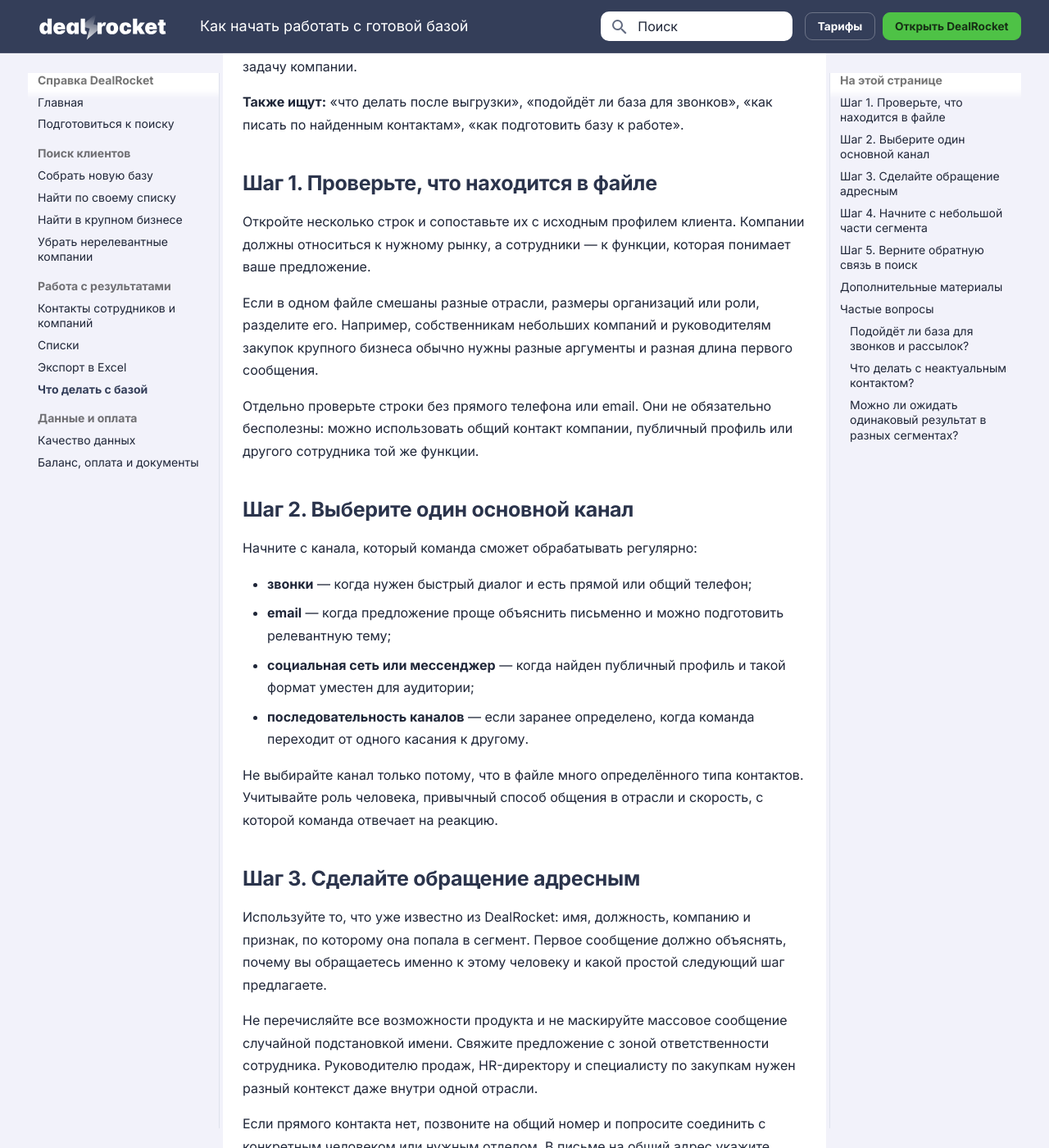
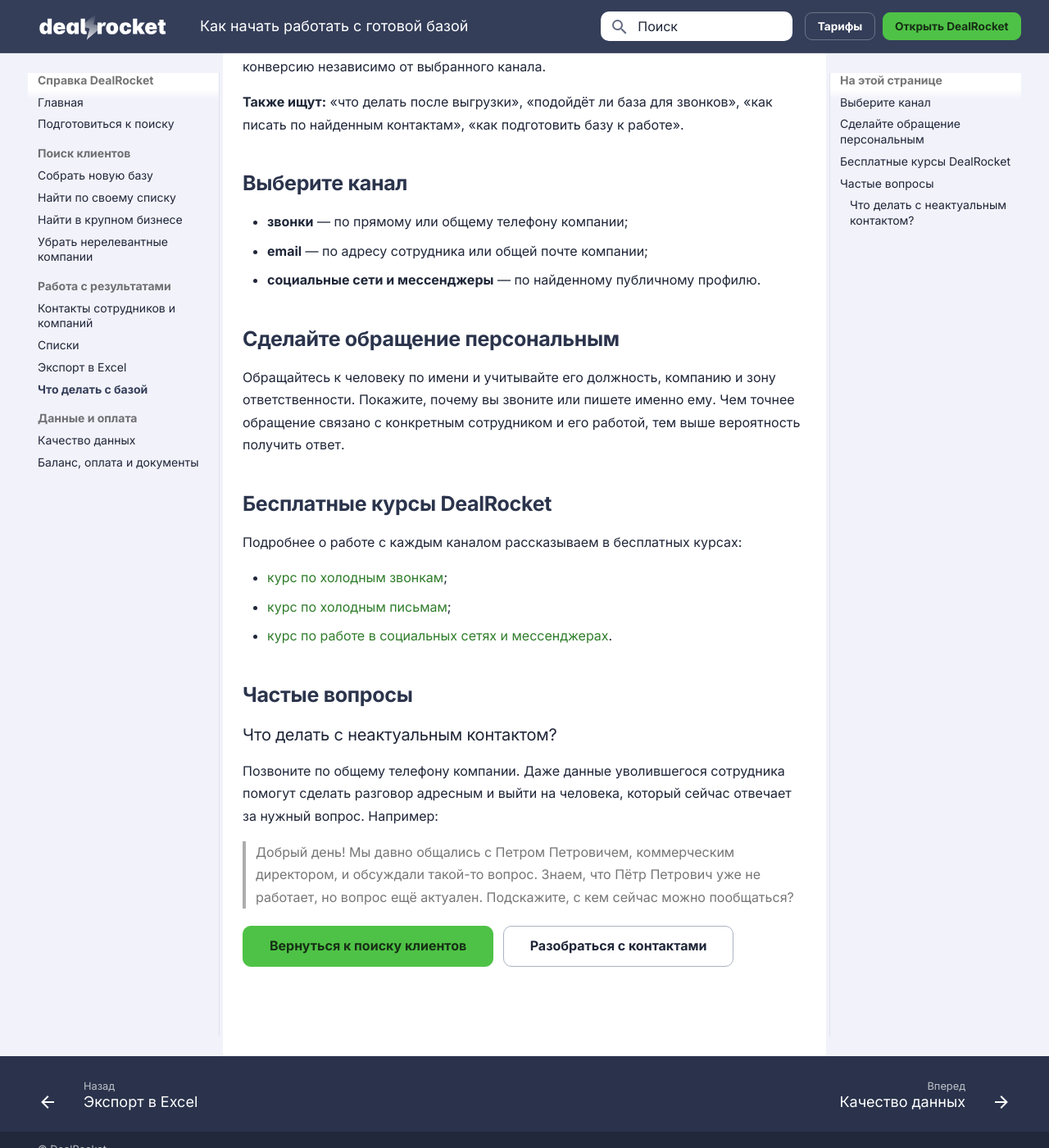
Before and after one commit to prikazchikof/dealrocket-help, an MkDocs documentation site: the page built from docs/outreach/index.md, in a window 1280 px wide and 1400 px high, scrolled down 214 px. Shown: the whole window at 82% size. Built offline with MkDocs 1.6.1 and Material for MkDocs 9.7.7, drawn with Linux system fonts in a browser that asks for light colours; some of the changed text lies outside the part shown.

Commit message:
content: simplify working with exported data

```diff
--- a/docs/outreach/index.md
+++ b/docs/outreach/index.md
@@ -1,7 +1,7 @@
 ---
 id: using-exported-data
 title: Как начать работать с готовой базой
-description: Как проверить сегменты, выбрать канал и использовать найденные контакты для звонков, писем и сообщений.
+description: Как использовать найденные данные для персональных звонков, писем и сообщений.
 area: outreach
 keywords: [что делать с базой, как работать с контактами, холодные звонки, email, социальные сети, сегментация]
 status: published
@@ -9,84 +9,35 @@
 ---
 # Как начать работать с готовой базой
 
-Файл с контактами — это начало работы, а не готовый результат продаж. Перед первой коммуникацией разделите аудиторию на понятные сегменты, выберите канал, с которым команда готова работать, и подготовьте обращение под роль человека и задачу компании.
+С готовой базой можно звонить, писать на почту или обращаться к клиентам в социальных сетях. Используйте имя, должность, компанию и другие найденные сведения, чтобы сделать коммуникацию персональной и точной. Это повышает конверсию независимо от выбранного канала.
 
 **Также ищут:** «что делать после выгрузки», «подойдёт ли база для звонков», «как писать по найденным контактам», «как подготовить базу к работе».
 
-## Шаг 1. Проверьте, что находится в файле { #review }
+## Выберите канал { #channel }
 
-Откройте несколько строк и сопоставьте их с исходным профилем клиента. Компании должны относиться к нужному рынку, а сотрудники — к функции, которая понимает ваше предложение.
+- **звонки** — по прямому или общему телефону компании;
+- **email** — по адресу сотрудника или общей почте компании;
+- **социальные сети и мессенджеры** — по найденному публичному профилю.
 
-Если в одном файле смешаны разные отрасли, размеры организаций или роли, разделите его. Например, собственникам небольших компаний и руководителям закупок крупного бизнеса обычно нужны разные аргументы и разная длина первого сообщения.
+## Сделайте обращение персональным { #message }
 
-Отдельно проверьте строки без прямого телефона или email. Они не обязательно бесполезны: можно использовать общий контакт компании, публичный профиль или другого сотрудника той же функции.
+Обращайтесь к человеку по имени и учитывайте его должность, компанию и зону ответственности. Покажите, почему вы звоните или пишете именно ему. Чем точнее обращение связано с конкретным сотрудником и его работой, тем выше вероятность получить ответ.
 
-## Шаг 2. Выберите один основной канал { #channel }
+## Бесплатные курсы DealRocket { #courses }
 
-Начните с канала, который команда сможет обрабатывать регулярно:
-
-- **звонки** — когда нужен быстрый диалог и есть прямой или общий телефон;
-- **email** — когда предложение проще объяснить письменно и можно подготовить релевантную тему;
-- **социальная сеть или мессенджер** — когда найден публичный профиль и такой формат уместен для аудитории;
-- **последовательность каналов** — если заранее определено, когда команда переходит от одного касания к другому.
-
-Не выбирайте канал только потому, что в файле много определённого типа контактов. Учитывайте роль человека, привычный способ общения в отрасли и скорость, с которой команда отвечает на реакцию.
-
-## Шаг 3. Сделайте обращение адресным { #message }
-
-Используйте то, что уже известно из DealRocket: имя, должность, компанию и признак, по которому она попала в сегмент. Первое сообщение должно объяснять, почему вы обращаетесь именно к этому человеку и какой простой следующий шаг предлагаете.
-
-Не перечисляйте все возможности продукта и не маскируйте массовое сообщение случайной подстановкой имени. Свяжите предложение с зоной ответственности сотрудника. Руководителю продаж, HR-директору и специалисту по закупкам нужен разный контекст даже внутри одной отрасли.
-
-Если прямого контакта нет, позвоните на общий номер и попросите соединить с конкретным человеком или нужным отделом. В письме на общий адрес укажите получателя и должность в теме и начале текста.
-
-## Шаг 4. Начните с небольшой части сегмента { #first-batch }
-
-Не отправляйте непроверенное сообщение сразу всей базе. Возьмите небольшую однородную часть и посмотрите, что происходит:
-
-- люди не отвечают;
-- контакт неактуален;
-- отвечает не та роль;
-- компания не относится к сегменту;
-- предложение не вызывает интереса.
-
-Это разные сигналы. Неактуальный телефон относится к конкретной записи. Ответ «не моя зона ответственности» показывает, что стоит пересмотреть роли. Нерелевантная компания говорит о фильтрах, а отсутствие интереса при точной аудитории — о предложении или сообщении.
-
-## Шаг 5. Верните обратную связь в поиск { #feedback }
-
-После первой серии коммуникаций уточните следующую выборку:
-
-1. исключите повторяющийся тип неподходящих компаний;
-2. расширьте функцию, если точная должность оказалась слишком узкой;
-3. сохраните самый перспективный сегмент отдельно;
-4. найдите других сотрудников в подходящих компаниях;
-5. выгрузите следующую часть с обновлёнными критериями.
-
-Так база становится рабочим циклом: поиск → проверка → коммуникация → уточнение. Не смешивайте изменения аудитории и сообщения в одной итерации, иначе будет трудно понять, что повлияло на результат.
-
-## Дополнительные материалы { #courses }
-
-У DealRocket есть отдельные бесплатные материалы по основным каналам:
+Подробнее о работе с каждым каналом рассказываем в бесплатных курсах:
 
 - [курс по холодным звонкам](https://dealrocket.ru/cold_calling_course/);
 - [курс по холодным письмам](https://dealrocket.ru/cold_emails_course/);
 - [курс по работе в социальных сетях и мессенджерах](https://dealrocket.ru/social_selling_course/).
 
-DealRocket помогает найти аудиторию и доступные контакты. Конкретный ответ или продажа зависят также от предложения, канала, текста обращения и работы вашей команды.
-
 ## Частые вопросы { #faq }
-
-### Подойдёт ли база для звонков и рассылок?
-
-Да, если вы выбрали соответствующие контакты и подготовили процесс. Для звонков проверьте телефоны и сценарий разговора, для email — адреса, тему и готовность обрабатывать ответы.
 
 ### Что делать с неактуальным контактом?
 
-Отметьте причину отдельно, проверьте общий контакт компании или другого сотрудника. Несколько повторяющихся случаев передайте поддержке с примерами.
+Позвоните по общему телефону компании. Даже данные уволившегося сотрудника помогут сделать разговор адресным и выйти на человека, который сейчас отвечает за нужный вопрос. Например:
 
-### Можно ли ожидать одинаковый результат в разных сегментах?
-
-Нет. На ответ влияют рынок, роль, предложение, канал и сообщение. Сравнивайте однородные сегменты и не обещайте команде фиксированную конверсию только на основании размера базы.
+> Добрый день! Мы давно общались с Петром Петровичем, коммерческим директором, и обсуждали такой-то вопрос. Знаем, что Пётр Петрович уже не работает, но вопрос ещё актуален. Подскажите, с кем сейчас можно пообщаться?
 
 [Вернуться к поиску клиентов](../search/index.md){ .md-button .md-button--primary }
 [Разобраться с контактами](../contacts/index.md){ .md-button }
```
Also changed, not shown: 1 other file.
